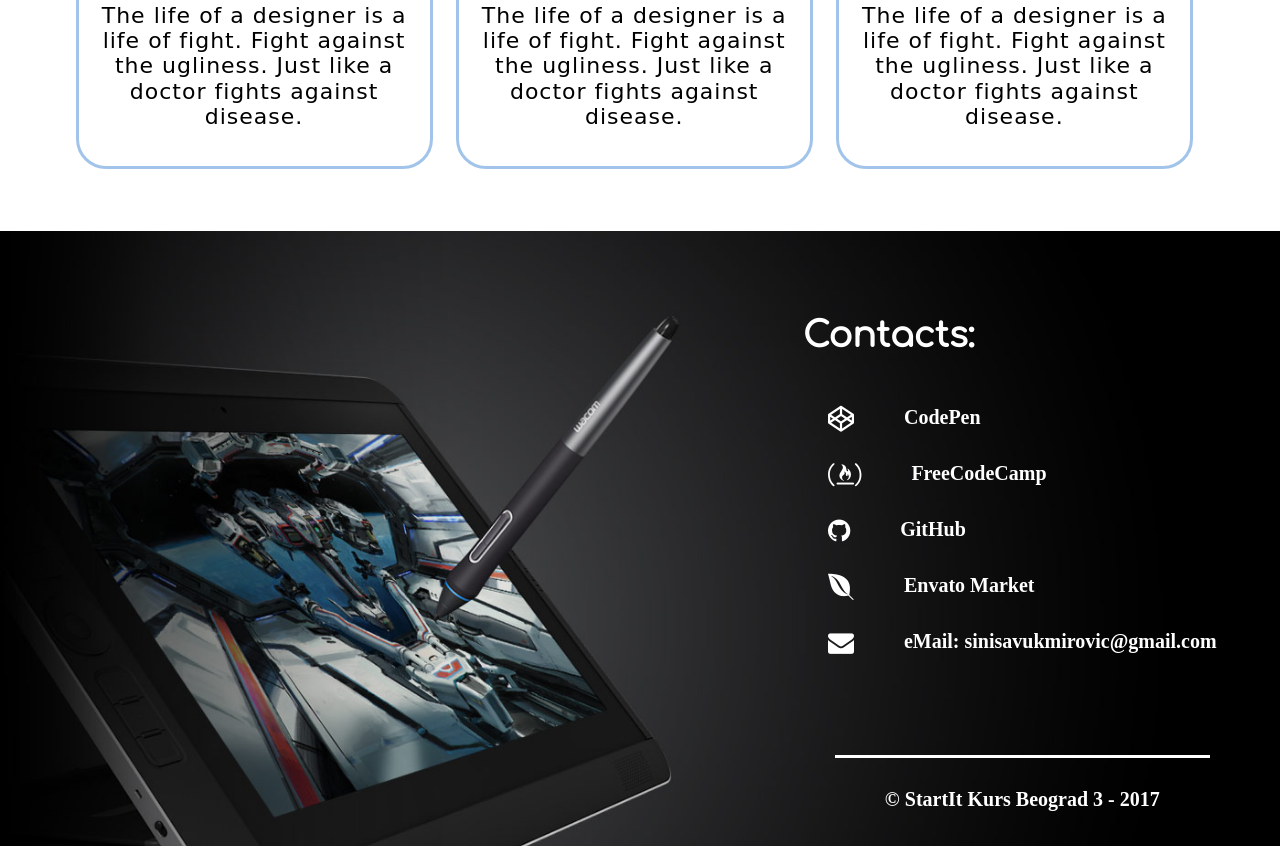
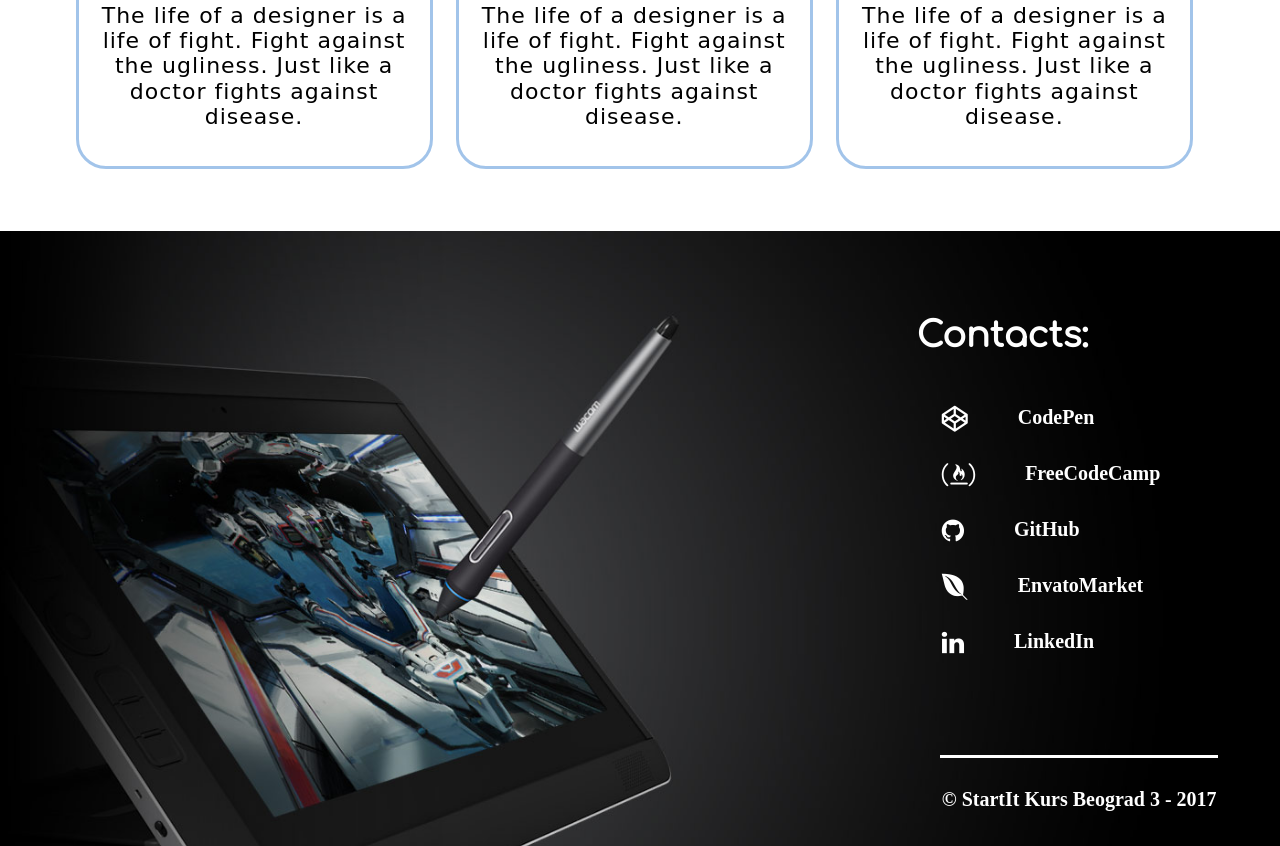
Before and after one commit to SinisaVukmirovic/1stPortfolio, a plain HTML site: page index.html in a window 1280 px wide. Shown: the part 3043-3889 px from the top of the page. Drawn offline with nearby package versions, Linux system fonts and the light colour scheme; a web font is replaced by a local one.

Commit message:
Add files via upload

```diff
--- a/index.html
+++ b/index.html
@@ -149,10 +149,10 @@
 				<a href=""><span class="fa fa-github"></span></a><h5>GitHub</h5>
 			</div>
 			<div class="row">
-				<a href=""><span class="fa fa-envira"></span></a><h5>Envato Market</h5>
+				<a href="#"><span class="fa fa-envira"></span></a><h5>EnvatoMarket</h5>
 			</div>
 			<div class="row">
-				<span class="fa fa-envelope"></span><h5>eMail: sinisavukmirovic@gmail.com</h5>
+				<a href="#"><span class="fa fa-linkedin"></span></a><h5>LinkedIn</h5>
 			</div>
 			<br>
 			<br>
```
